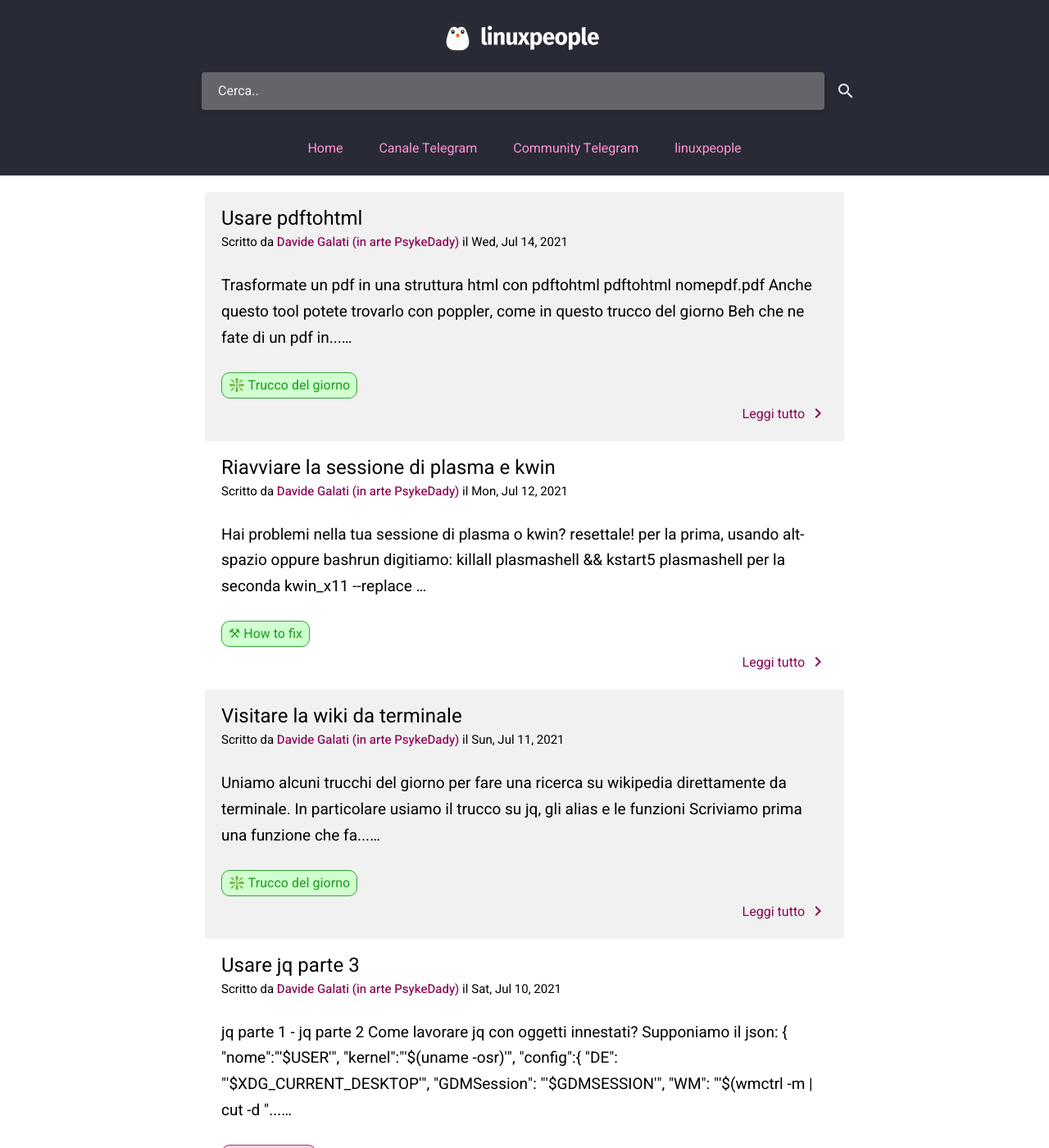
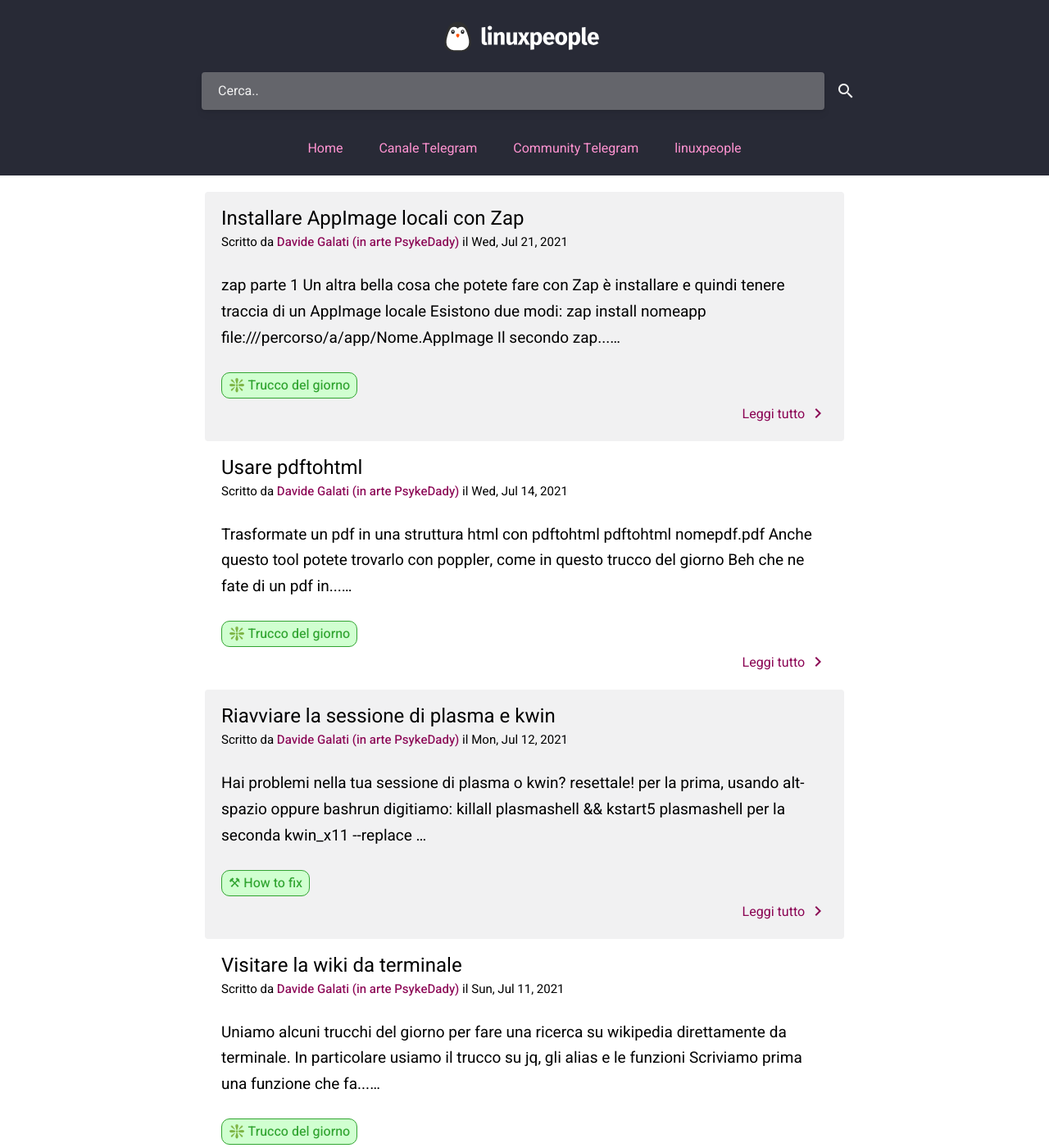
Before and after one commit to linuxhubit/linuxpeople_feed, a Jekyll site: the page built from index.html, in a window 1280 px wide and 1400 px high. Shown: the whole window at 82% size. Built offline with Jekyll 4.4.1, drawn with Linux system fonts in a browser that asks for light colours; the list of posts is cut into pages by our own code; some of the changed text lies outside the part shown.

Commit message:
aggiunto trucco 2021-07-13

````diff
--- /dev/null
+++ b/_posts/trick/2021-07-13-installare-AppImage-locali-con-zap.md
@@ -0,0 +1,22 @@
+---
+title: 'Installare AppImage locali con Zap'
+description: "descrizione post"
+date: 2021-07-21 15:00
+layout: post
+author: Davide Galati (in arte PsykeDady)
+author_github: PsykeDady
+tag: trick
+---
+
+[zap parte 1](https://feed.linuxpeople.org/posts/installare-Appimage-con-zap/)
+Un altra bella cosa che potete fare con Zap è installare e quindi tenere traccia di un AppImage locale
+
+Esistono due modi:
+```bash
+zap install nomeapp file:///percorso/a/app/Nome.AppImage
+```
+
+Il secondo
+```bash
+zap install --from file:///percorso/a/app/Nome.AppImage nome-app
+```
````
Also changed, not shown: _posts/trick/2021-02-25-installare-Appimage-con-zap.md (+1 -1 lines).
